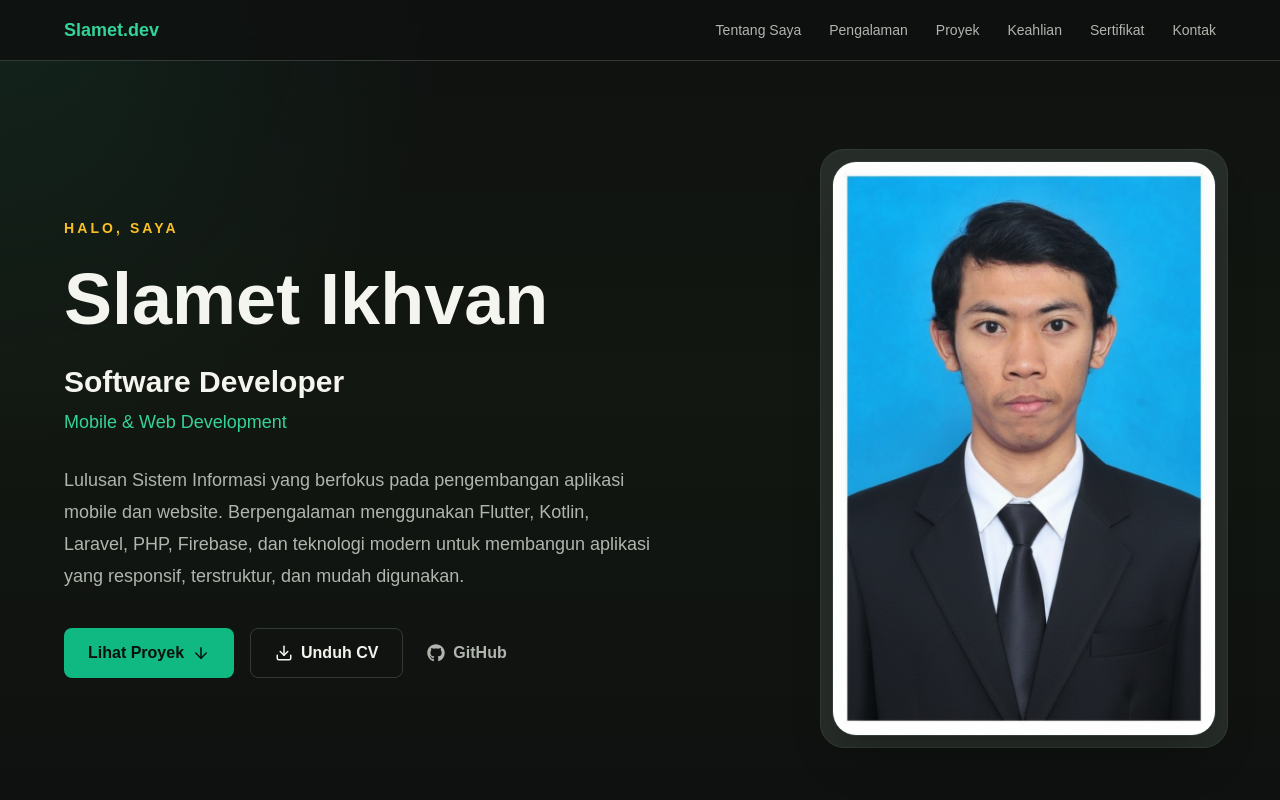
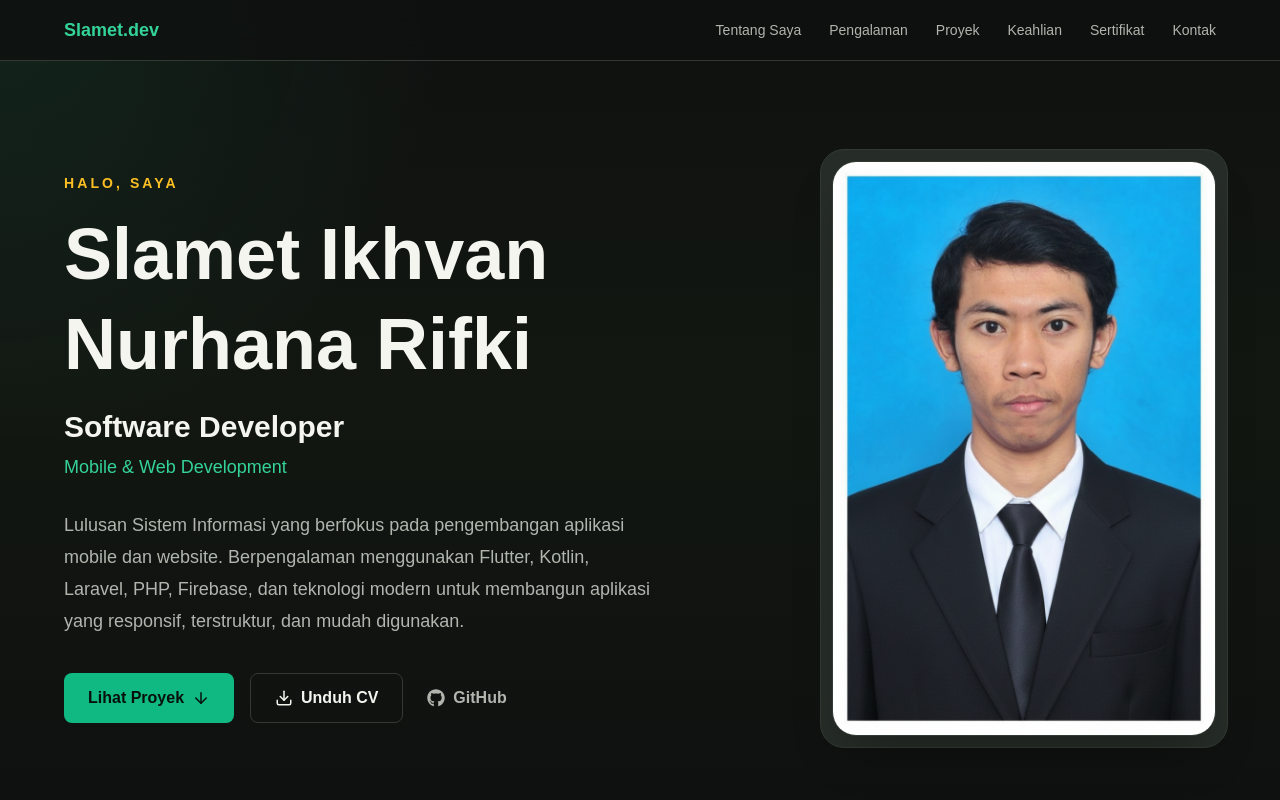
Before and after one commit to Ikhvan3/slamet-portfolio, a Next.js app: page / in a window 1280 px wide. Shown: the top 800 px of the page. Built offline with nearby package versions, Linux system fonts and the light colour scheme.

Commit message:
finalisasi portfolio

```diff
--- a/app/layout.tsx
+++ b/app/layout.tsx
@@ -2,7 +2,7 @@ import type { Metadata } from "next";
 import "./globals.css";
 
 export const metadata: Metadata = {
-  title: "Slamet Ikhvan | Software Developer",
+  title: "Slamet Ikhvan Nurhana Rifki | Software Developer",
   description:
     "Portfolio Software Developer dengan fokus Mobile & Web Development.",
 };
--- a/components/Footer.tsx
+++ b/components/Footer.tsx
@@ -1,7 +1,7 @@
 export default function Footer() {
   return (
     <footer className='border-t border-[var(--border)] py-8 text-center text-sm text-[var(--text-muted)]'>
-      <p>Dibuat dengan Next.js dan dirancang oleh Slamet Ikhvan.</p>
+      <p>Dibuat dengan Next.js dan dirancang oleh Slamet Ikhvan Nurhana Rifki.</p>
     </footer>
   );
 }
--- a/components/Hero.tsx
+++ b/components/Hero.tsx
@@ -19,7 +19,7 @@ export default function Hero() {
           </p>
 
           <h1 className='text-5xl font-bold leading-tight text-[var(--text-primary)] md:text-7xl'>
-            Slamet Ikhvan
+            Slamet Ikhvan Nurhana Rifki
           </h1>
           <h2 className='mt-5 text-2xl font-semibold text-[var(--text-primary)] md:text-3xl'>
             Software Developer
@@ -73,7 +73,7 @@ export default function Hero() {
 
             <Image
               src='/profile.png'
-              alt='Potret Slamet Ikhvan'
+              alt='Potret Slamet Ikhvan Nurhana Rifki'
               width={380}
               height={380}
               preload
```
